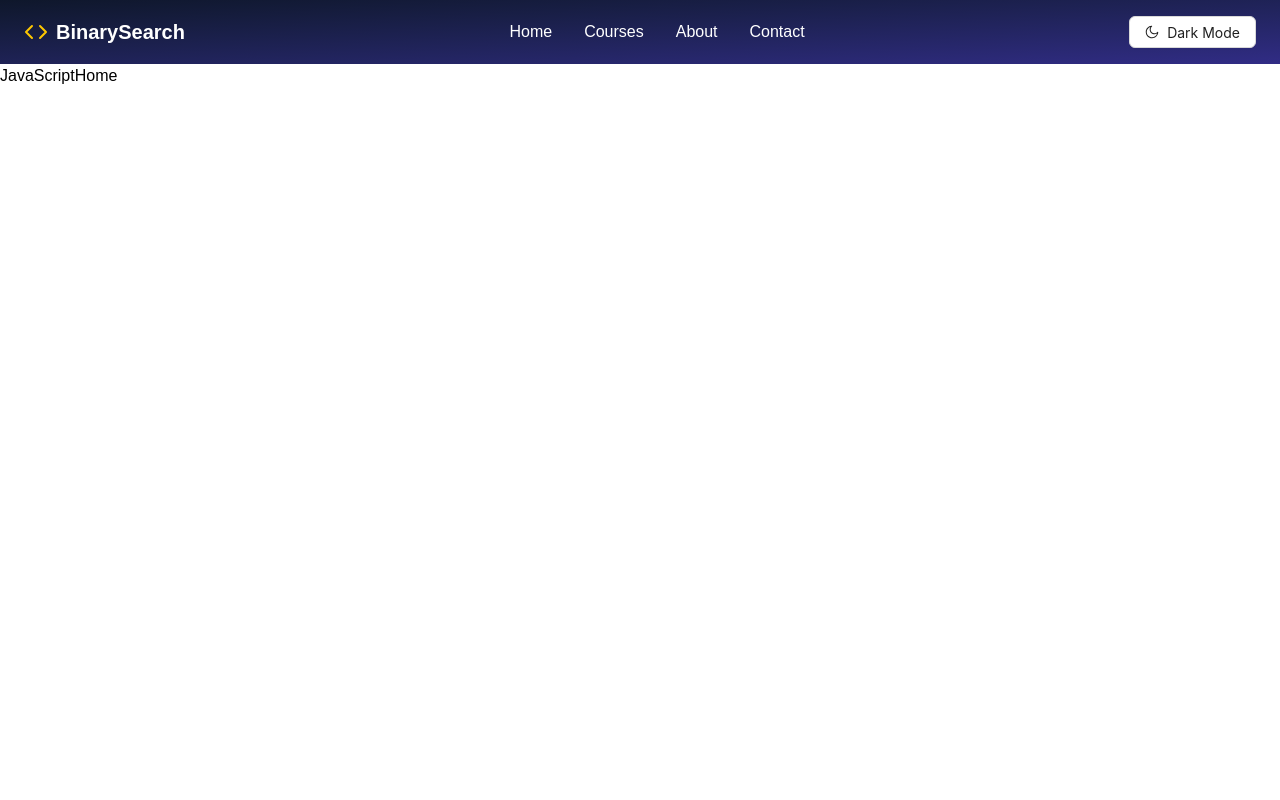
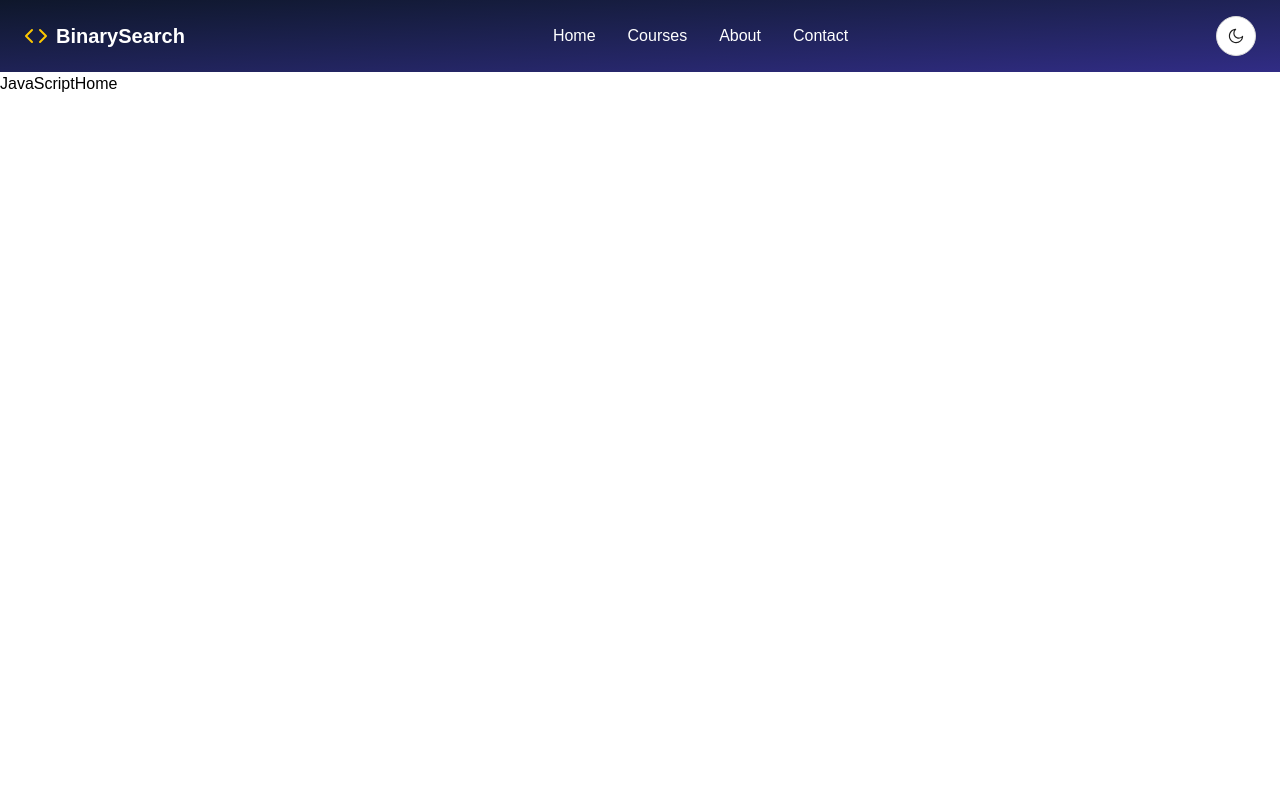
Before and after one commit to misbahulhoq/binarysearch, a Next.js app: page /javascript in a window 1280 px wide. Shown: the top 800 px of the page. Built offline with nearby package versions, Linux system fonts and the light colour scheme; what @ant-design/nextjs-registry would draw is missing.

Commit message:
header sticky, theme switcher hidden on home page

```diff
--- a/src/components/home/NewsLetter.tsx
+++ b/src/components/home/NewsLetter.tsx
@@ -26,7 +26,7 @@ const NewsLetter = () => {
 
   return (
     <motion.div
-      className="relative h-screen w-full overflow-hidden bg-gradient-to-br from-slate-900 to-slate-800"
+      className="relative h-screen w-full overflow-hidden bg-gradient-to-br from-slate-900 to-slate-800 z-[1]"
       onMouseMove={handleMouseMove}
       onMouseEnter={() => setIsHovering(true)}
       onMouseLeave={() => setIsHovering(false)}
--- a/src/components/layout/Header.tsx
+++ b/src/components/layout/Header.tsx
@@ -3,9 +3,12 @@
 import React from "react";
 import Logo from "../shared/Logo";
 import ThemeSwitcher from "../shared/ThemeSwitcher";
+import { usePathname } from "next/navigation";
 
 const Header = () => {
   const [isClient, setIsClient] = React.useState(false);
+  const pathName = usePathname();
+  console.log(pathName);
 
   React.useEffect(() => {
     setIsClient(true);
@@ -15,7 +18,7 @@ const Header = () => {
 
   if (isClient)
     return (
-      <header className="bg-gradient-to-br from-slate-900 to-indigo-900 text-white">
+      <header className="bg-gradient-to-br from-slate-900 to-indigo-900 text-white sticky top-0 z-10 ">
         {/* Header */}
         <header className="container mx-auto px-6 py-4 flex justify-between items-center">
           <Logo />
@@ -44,7 +47,7 @@ const Header = () => {
             </ul>
           </nav>
 
-          <ThemeSwitcher />
+          {pathName !== "/" && <ThemeSwitcher />}
         </header>
       </header>
     );
--- a/src/components/shared/ThemeSwitcher.tsx
+++ b/src/components/shared/ThemeSwitcher.tsx
@@ -9,9 +9,9 @@ const ThemeSwitcher = () => {
     <Button
       onClick={toggleTheme}
       icon={isDarkMode ? <SunOutlined /> : <MoonOutlined />}
-    >
-      {isDarkMode ? "Light Mode" : "Dark Mode"}
-    </Button>
+      size="large"
+      shape="circle"
+    ></Button>
   );
 };
 
--- a/src/utils/themeConfig.ts
+++ b/src/utils/themeConfig.ts
@@ -11,7 +11,7 @@ export const lightTheme: ThemeConfig = {
 export const darkTheme: ThemeConfig = {
   token: {
     colorPrimary: "#177ddc", // Primary color for dark mode
-    colorBgBase: "#2a2a2a", // Background color
+    colorBgBase: "#021526", // Background color
     colorTextBase: "#ffffff", // Text color
   },
 };
```
